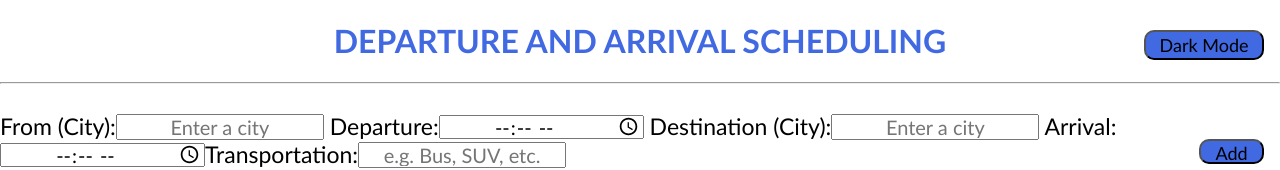
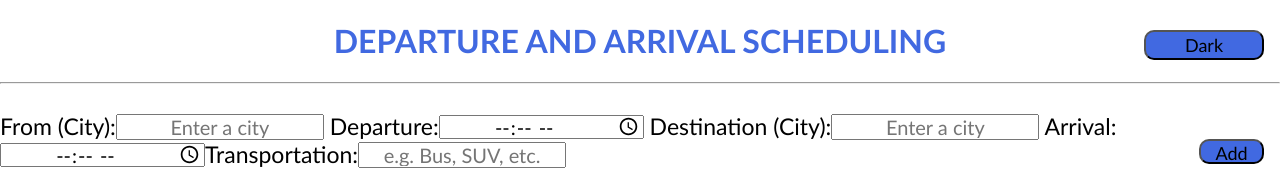
Before and after one commit to shironeechan/scheduling-system-task, a React (Create React App) app: page / in a window 1280 px wide. Shown: the top 170 px of the page. Built offline with nearby package versions, Linux system fonts and the light colour scheme.

Commit message:
renaming

```diff
--- a/src/components/ThemeToggle.jsx
+++ b/src/components/ThemeToggle.jsx
@@ -6,7 +6,7 @@ const ThemeToggle = () => {
 
   return (
     <button className="toggle" onClick={toggleTheme}>
-      {darkMode ? 'Light Mode' : 'Dark Mode'}
+      {darkMode ? 'Light' : 'Dark'}
     </button>
   );
 };
```
